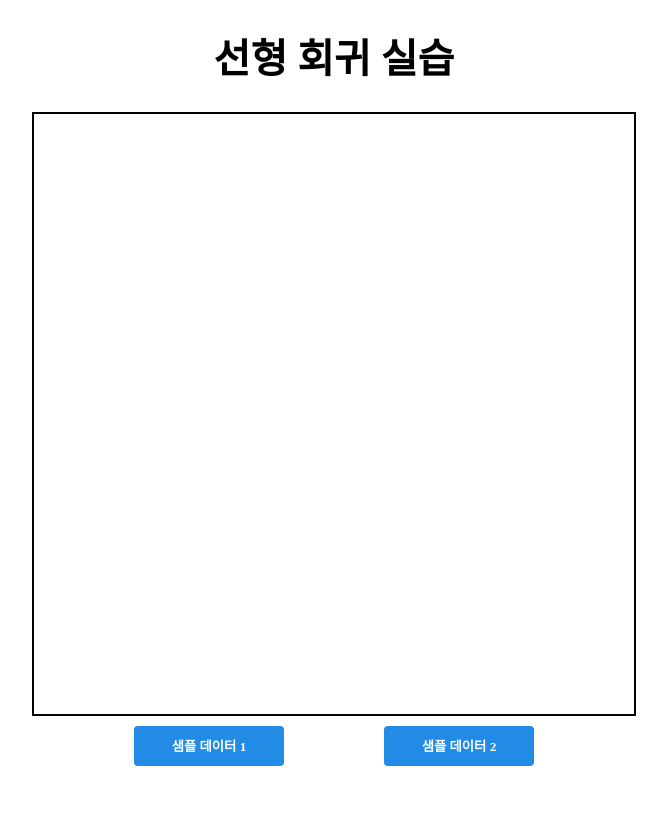
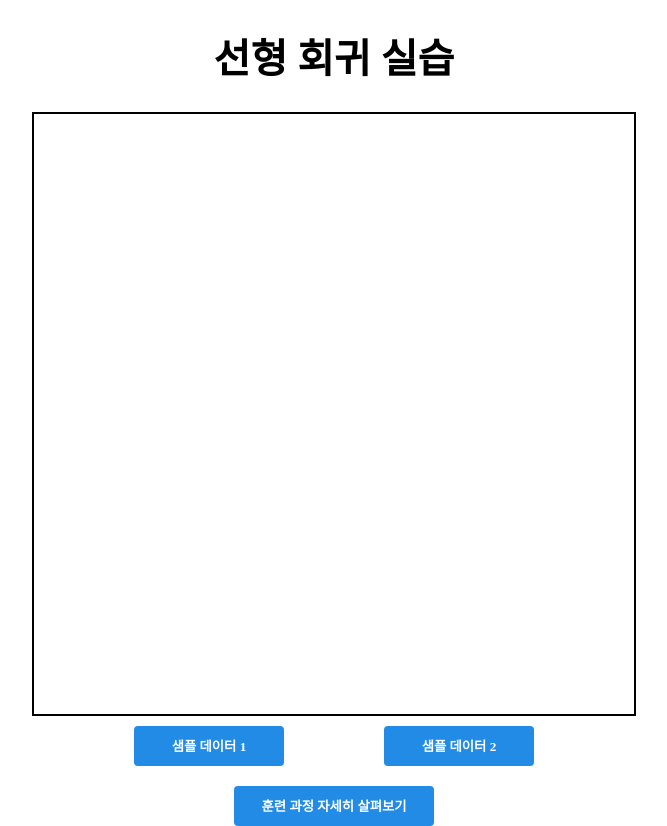
Before and after one commit to Cho-Geonwoo/reactive-graph, a React (Create React App) app: page / in a window 1280 px wide. Shown: the whole page, without its empty margins (306-973 px from the left). Before the commit the page ends 800 px from the top, so only its background shows below. Built offline with nearby package versions, Linux system fonts and the light colour scheme.

Commit message:
feat: analyzing tools

```diff
--- a/package.json
+++ b/package.json
@@ -4,6 +4,7 @@
   "private": true,
   "dependencies": {
     "@tensorflow/tfjs": "^3.6.0",
+    "@tensorflow/tfjs-vis": "^1.5.1",
     "@testing-library/jest-dom": "^5.11.4",
     "@testing-library/react": "^11.1.0",
     "@testing-library/user-event": "^12.1.10",
--- a/src/components/Canvas.js
+++ b/src/components/Canvas.js
@@ -1,4 +1,5 @@
 import React, { useRef, useEffect, useCallback, useState } from 'react';
+import * as tfvis from '@tensorflow/tfjs-vis';
 import styled from 'styled-components';
 
 import useLinearRegression from '../hooks/useLinearRegression';
@@ -7,10 +8,12 @@ const CanvasWrapper = styled.canvas`
   border: 2px solid;
 `;
 
-const Canvas = () => {
+const Canvas = ({ showTrain = false }) => {
   const canvasRef = useRef(null);
   const [dots, setDots] = useState([]);
-  const result = useLinearRegression(dots);
+  const [result, history] = useLinearRegression(dots);
+  console.log(history);
+  const surface = { name: 'Training Performance', tab: 'history' };
   const addDot = useCallback((event) => {
     const context = canvasRef.current.getContext('2d');
     const rect = canvasRef.current.getBoundingClientRect();
@@ -48,6 +51,15 @@ const Canvas = () => {
     context.lineTo(600, 600 - result[1]);
     context.stroke();
   }, [result]);
+  useEffect(() => {
+    console.log(showTrain);
+    if (showTrain && history) {
+      tfvis.show.history(surface, history, ['loss', 'mse']);
+    }
+    if (showTrain && !history) {
+      alert('진행된 학습이 없습니다.');
+    }
+  }, [showTrain]);
   return <CanvasWrapper ref={canvasRef} width="600" height="600" />;
 };
 
--- a/src/components/Main.js
+++ b/src/components/Main.js
@@ -1,4 +1,4 @@
-import React from 'react';
+import React, { useState } from 'react';
 import styled from 'styled-components';
 import Canvas from './Canvas';
 
@@ -52,15 +52,49 @@ const SampleDataButton = styled.button`
   }
 `;
 
+const TrainButton = styled.button`
+  /* 공통 스타일 */
+  display: flex;
+  outline: none;
+  border: none;
+  border-radius: 4px;
+  color: white;
+  font-family: NanumSquareRound;
+  font-weight: 900;
+  cursor: pointer;
+  margin-top: 20px;
+
+  /* 텍스트 위치 */
+  align-items: center;
+  justify-content: center;
+
+  /* 크기 */
+  height: 40px;
+  width: 200px;
+
+  /* 색상 */
+  background: #228be6;
+  &:hover {
+    background: #339af0;
+  }
+  &:active {
+    background: #1c7ed6;
+  }
+`;
+
 const Main = () => {
+  const [showTrain, setShowTrain] = useState(false);
   return (
     <ContentWrapper>
       <TitleWrapper>선형 회귀 실습</TitleWrapper>
-      <Canvas />
+      <Canvas showTrain={showTrain} />
       <SampleDataWrapper>
         <SampleDataButton>샘플 데이터 1</SampleDataButton>
         <SampleDataButton>샘플 데이터 2</SampleDataButton>
       </SampleDataWrapper>
+      <TrainButton onClick={() => setShowTrain(!showTrain)}>
+        훈련 과정 자세히 살펴보기
+      </TrainButton>
     </ContentWrapper>
   );
 };
--- a/src/hooks/useLinearRegression.js
+++ b/src/hooks/useLinearRegression.js
@@ -3,6 +3,7 @@ import { useEffect, useState } from 'react';
 
 const useLinearRegression = (dots) => {
   const [result, setResult] = useState([]);
+  const [history, setHistory] = useState();
   const [trainX, trainY] = dots.reduce(
     (accumulator, currentDot) => {
       accumulator[0].push(currentDot[0]);
@@ -16,13 +17,22 @@ const useLinearRegression = (dots) => {
       const model = tf.sequential();
       model.add(tf.layers.dense({ units: 1, inputShape: [1] }));
       // model compile
-      model.compile({ loss: 'meanSquaredError', optimizer: 'SGD' });
+      model.compile({
+        loss: 'meanSquaredError',
+        optimizer: 'SGD',
+        metrics: ['mse'],
+      });
       // training data
       const xs = tf.tensor(trainX, [trainX.length]);
       const ys = tf.tensor(trainY, [trainY.length]);
+      const curHistory = [];
       const fitParam = {
         epochs: 300,
-        shuffle: true,
+        callbacks: {
+          onEpochEnd: (epoch, log) => {
+            curHistory.push(log);
+          },
+        },
       };
       // Model training
       model.fit(xs, ys, fitParam).then(() => {
@@ -31,11 +41,12 @@ const useLinearRegression = (dots) => {
           model.predict(tf.tensor([0])).dataSync() * 600,
           model.predict(tf.tensor([1])).dataSync() * 600,
         ]);
+        setHistory(curHistory);
       });
     }
   }, [dots]);
 
-  return result;
+  return [result, history];
 };
 
 export default useLinearRegression;
```
Also changed, not shown: 1 other file (tests, documents, lock files or other folders).
